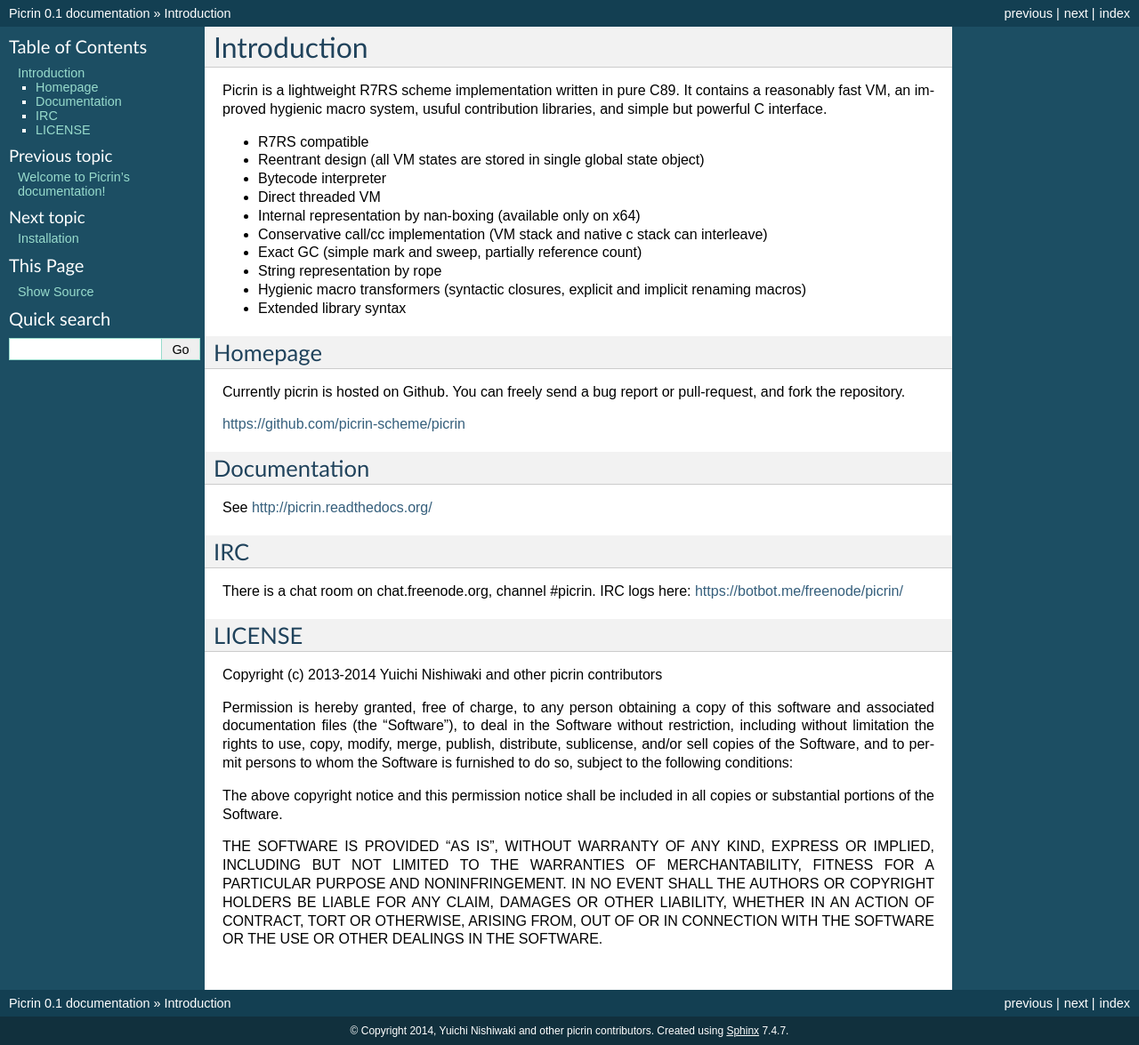
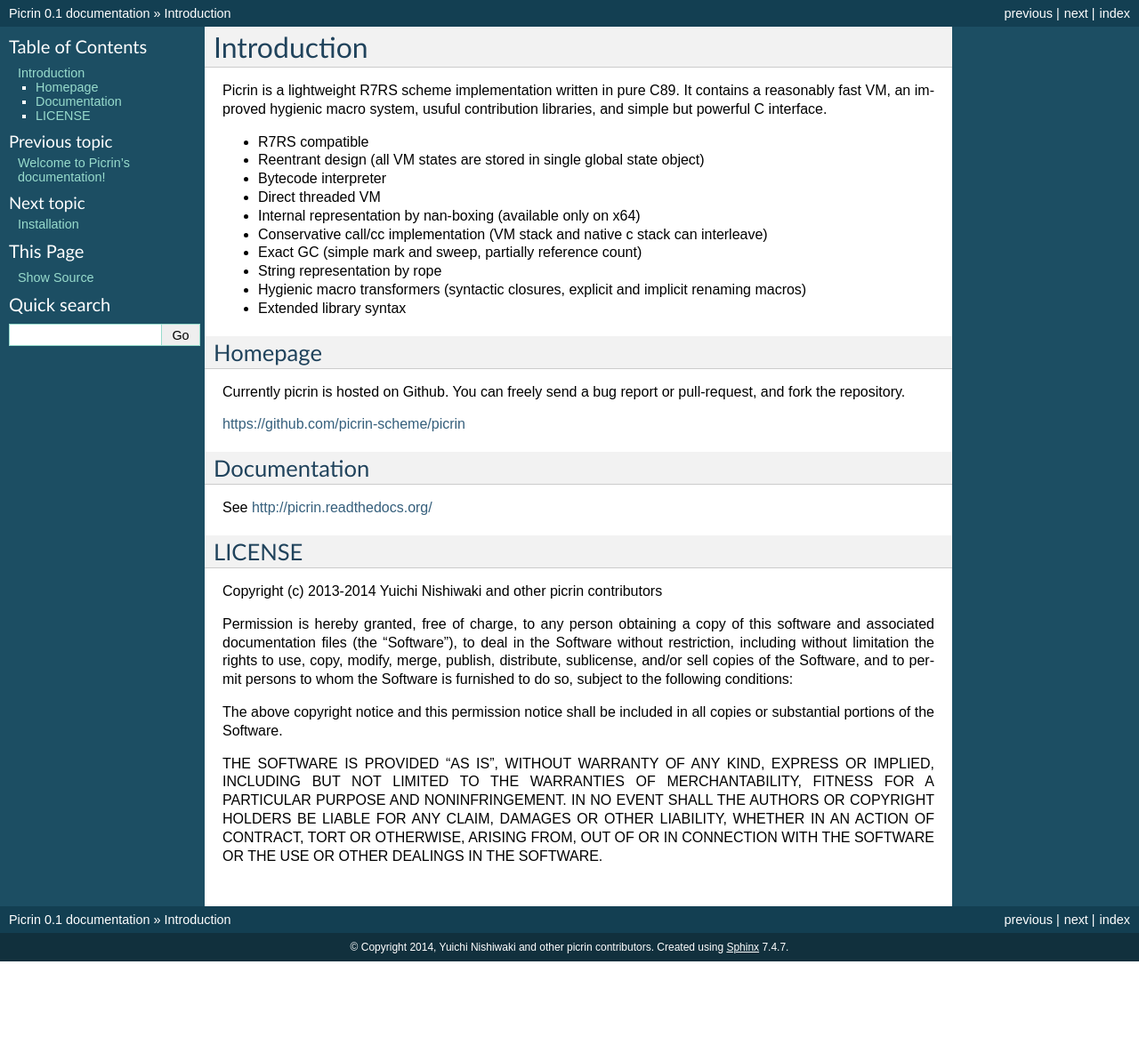
Before and after one commit to picrin-scheme/picrin, a Sphinx documentation site: the page built from docs/intro.rst, in a window 1280 px wide. Shown: the whole page at 89% size. Built offline with Sphinx 7.4.7, drawn with Linux system fonts in a browser that asks for light colours; pages that are not in the unit, such as notebooks, are missing from menus; after the commit the page ends 1081 px from its top, so only the background shows below that.

Commit message:
Remove a reference to the IRC channel
Closes https://github.com/picrin-scheme/picrin/issues/355

Signed-off-by: Masanori Ogino <167209+omasanori@users.noreply.github.com>

```diff
--- a/docs/intro.rst
+++ b/docs/intro.rst
@@ -26,11 +26,6 @@
 
 See http://picrin.readthedocs.org/
 
-IRC
----
-
-There is a chat room on chat.freenode.org, channel #picrin. IRC logs here: https://botbot.me/freenode/picrin/
-
 LICENSE
 -------
 
```
